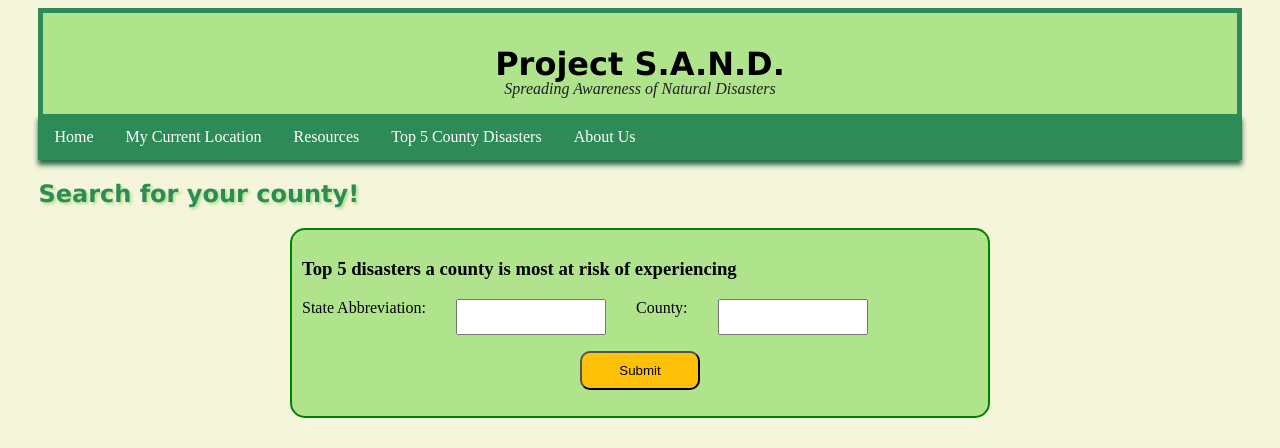
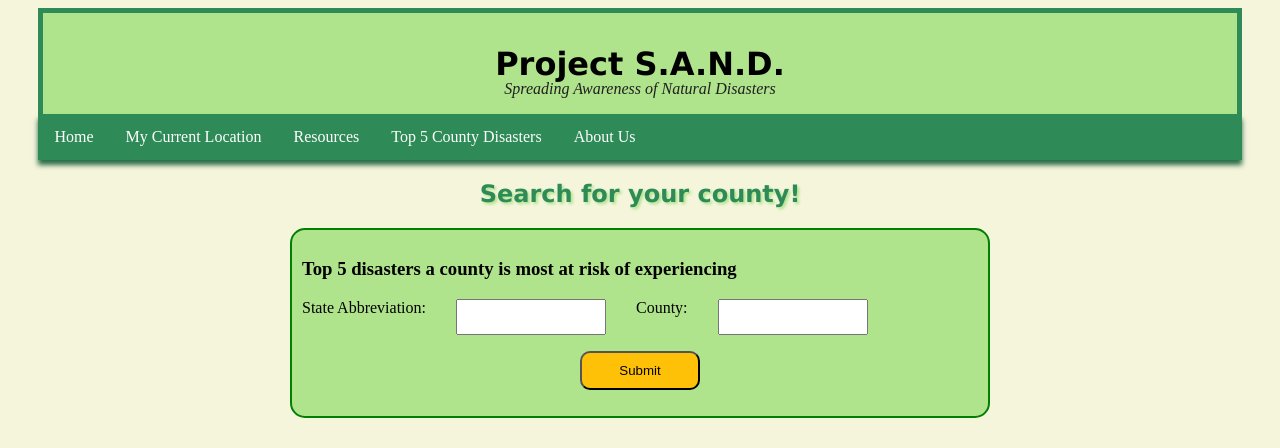
Before and after one commit to dynamiquet/Project-SAND, a Flask app: page /top5page in a window 1280 px wide. Shown: the top 448 px of the page. Run offline with Flask 3, Linux system fonts and the light colour scheme.

Commit message:
Modified the top5 link in getlocation.html and modified some styling to center a heading

```diff
--- a/static/datastyle.css
+++ b/static/datastyle.css
@@ -42,7 +42,7 @@ body{
 
 h2 {
 	color: #2E8B57;
-	text-align: left;
+	text-align: center;
 	font-family: Verdana, Geneva, sans-serif;
 	text-shadow: 2px 2px 3px #afe38c;
 }
--- a/templates/getlocation.html
+++ b/templates/getlocation.html
@@ -12,7 +12,7 @@
                 <li class = "navigationBar_li"><a href="/">Home</a></li>
                 <li class = "navigationBar_li"><a href="/currlocation">My Current Location</a></li>
                 <li class = "navigationBar_li"><a href="/resources">Resources</a></li>
-                <li class = "navigationBar_li"><a href="/top5">Top 5 County Disasters</a></li>
+                <li class = "navigationBar_li"><a href="/top5page">Top 5 County Disasters</a></li>
                 <li class = "navigationBar_li"><a href="/about">About Us</a></li>
             </ul>
         <form onsubmit="GetCurrentLocation">
```
